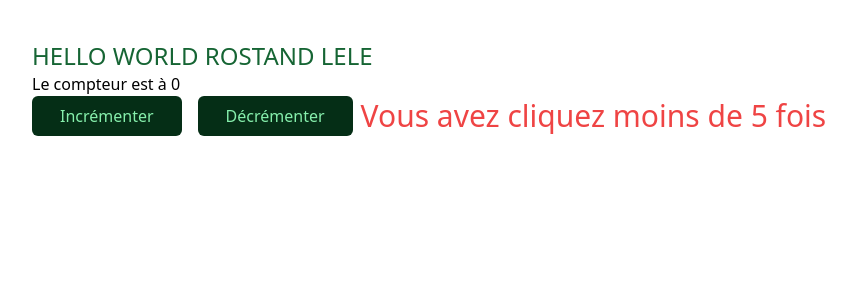
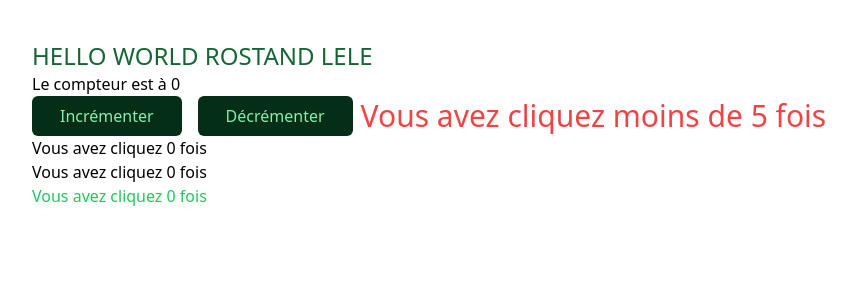
Before and after one commit to rosto-infinity/vuejs-cours03, a Vue app: page / in a window 1280 px wide. Shown: the top 300 px of the page, without its empty margins (8-864 px from the left). Built offline with nearby package versions, Linux system fonts and the light colour scheme.

Commit message:
v-bind
v-bind

```diff
--- a/src/App.vue
+++ b/src/App.vue
@@ -1,5 +1,5 @@
 <template>
-
+   <!-- 1 ##########################  -->
     <h1 class="text-green-800 text-2xl">HELLO WORLD {{ name.toUpperCase() }}</h1>
 
 
@@ -18,10 +18,18 @@
     <div v-show='count < 5' class="text-3xl ml-2 text-red-500 ">
     Vous avez cliquez moins de 5 fois
     </div>
+   <!-- 2 ##########################  -->
+    </div>
+ <p v-bind:id="count"> Vous avez cliquez {{ count }} fois</p>
+ <p v-bind:id="`p-${count}`"> Vous avez cliquez {{ count }} fois</p>
+ <p :id="`rosto-${count}`" :class="{actif : count >5} " class="text-green-500">  Vous avez cliquez {{ count }} fois</p>
 
-    </div>
+   <!-- 3 for ##########################  -->
+
+
 
 </template>
+
 
 <script setup>
 import { ref } from 'vue'
@@ -30,9 +38,7 @@ const count = ref(0)
 const name = ref("Rostand lele")
 
 
-const increment = (event) => {
-  console.log(event);
-
+const increment = () => {
   count.value++
 
 }
@@ -45,3 +51,9 @@ setInterval(()=>{
   // count.value++
 }, 1000)
 </script>
+
+<style>
+  .actif{
+    color: red;
+  }
+</style>
```
